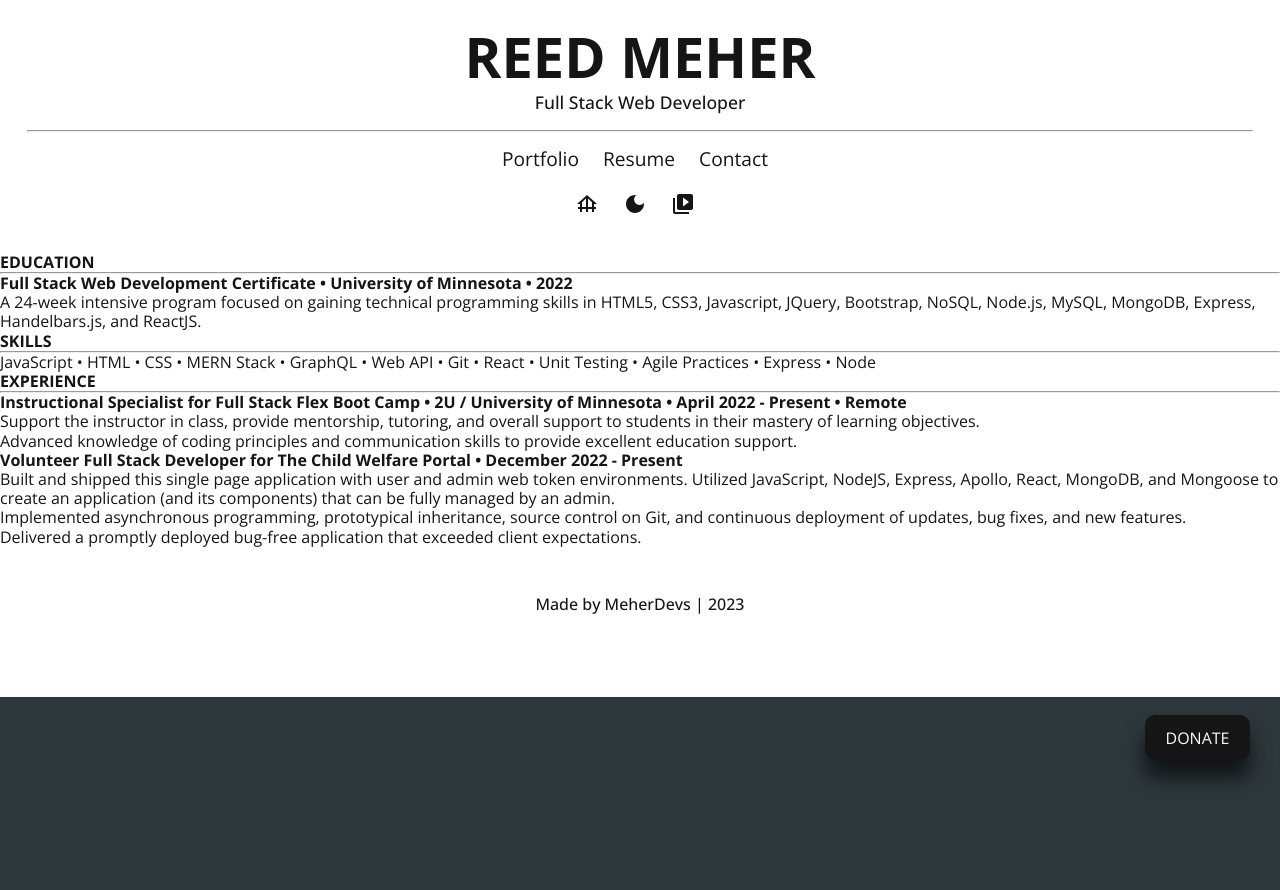
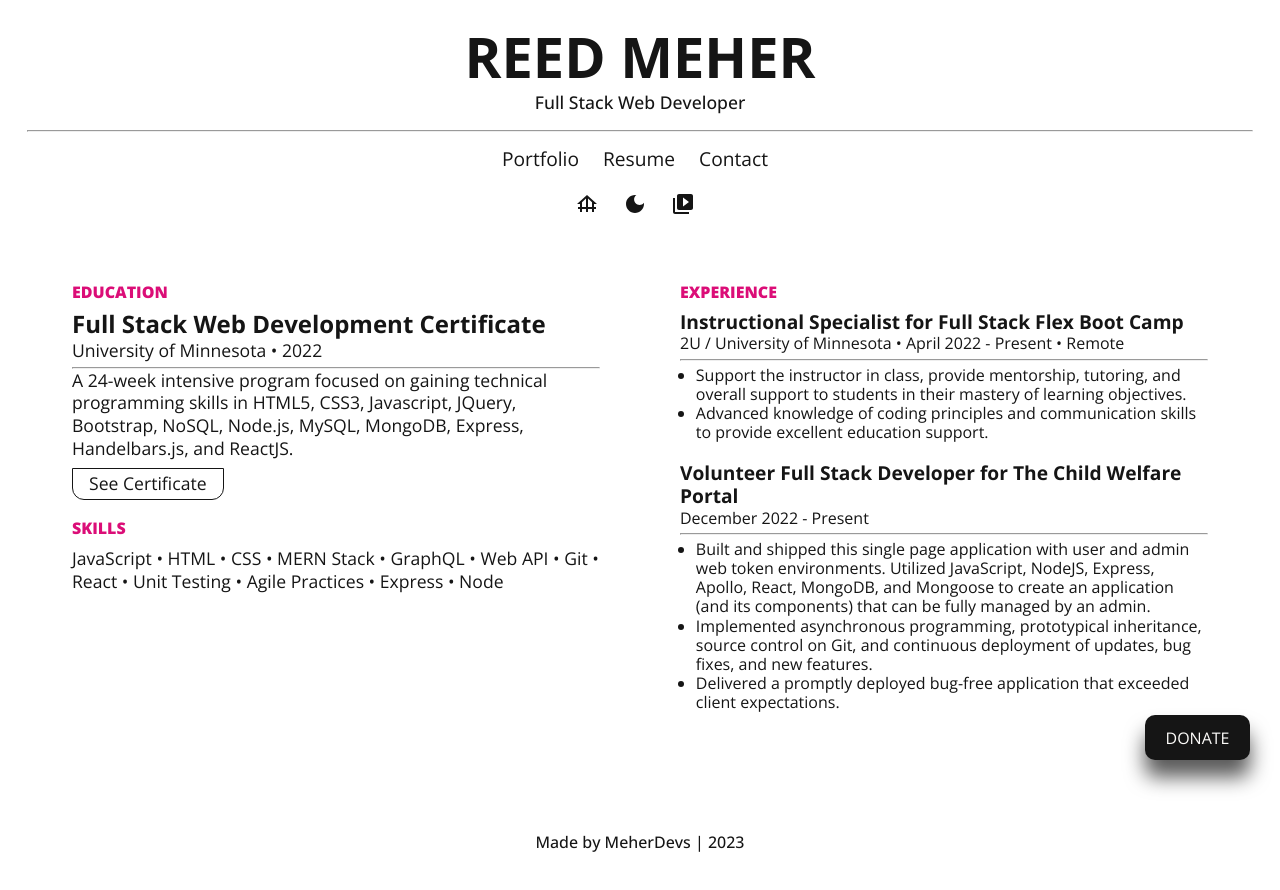
Before and after one commit to archonology/dev-portfolio, a React (Create React App) app: page /#/resume in a window 1280 px wide. Shown: the top 890 px of the page. Before the commit the page ends 800 px from the top, so only its background shows below. Built offline with nearby package versions, Linux system fonts and the light colour scheme.

Commit message:
darkmode updates and color tweaks

```diff
--- a/src/App.js
+++ b/src/App.js
@@ -38,7 +38,7 @@ export default function App() {
                 <>
                   <ul className="iconUl">
                     <a href='/#/home'><li><FoundationIcon /></li></a>
-                    <li onClick={() => { setTheme('dark'); setStyle({ backgroundColor: '#2d373c' }) }}><DarkModeIcon /></li>
+                    <li onClick={() => { setTheme('dark'); setStyle({ backgroundColor: '#2b2e35' }) }}><DarkModeIcon /></li>
                     <a href='/#/home'><li><VideoLibraryIcon /></li></a>
                   </ul>
                 </>) : (<>
--- a/src/css/Style.css
+++ b/src/css/Style.css
@@ -193,7 +193,6 @@ p {
     display: flex;
     text-align: center;
     justify-content: center;
-    font-family: 'Cutive Mono', monospace;
     font-family: 'Open Sans', sans-serif;
     font-size: 110%;
     padding-top: 1.5em;
@@ -335,6 +334,101 @@ q {
     animation: cycle4 25s linear infinite;
 }
 
+/*/////////////////******* RESUME PAGE ********* ///////////// */
+
+.resume-light,
+.resume-dark {
+    display: flex;
+    flex-direction: row;
+    flex-wrap: wrap;
+    margin: 2rem;
+    margin-top: -10px;
+}
+
+.resume-dark {
+    color: var(--paper);
+}
+
+.resume-col {
+    flex-direction: column;
+    flex: 1 0 25%;
+    padding: 2rem;
+    margin: .5rem;
+    /* background-color: var(--primary); */
+}
+
+/* .resume-col1 {
+    flex: 1 0 100%;
+} */
+
+.resume-light h2,
+.resume-dark h2 {
+    font-size: 100%;
+    font-weight: 900;
+    color: rgb(219, 13, 119);
+    margin-bottom: .5rem;
+}
+
+.resume-light h3,
+.resume-dark h3 {
+    font-size: 120%;
+    line-height: 1.2;
+    /* text-align: center; */
+}
+
+.resume-light h4,
+.resume-dark h4 {
+    /* text-align: center; */
+    font-weight: 400;
+    line-height: 1.3;
+    font-size: 100%;
+    margin-bottom: .3rem;
+}
+
+.resume-light p,
+.resume-dark p {
+    /* text-align: center; */
+    line-height: 1.3;
+}
+
+.resume-light ul,
+.resume-dark ul {
+    list-style: disc;
+    margin-left: 3%;
+    margin-top: .3rem;
+}
+
+.featured-light h3,
+.featured-dark h3 {
+    font-size: 150%;
+}
+
+.featured-light h4,
+.featured-light p,
+.featured-dark h4,
+.featured-dark p {
+    font-size: 110%;
+}
+
+.featured-light .proj-links,
+.featured-dark .proj-links {
+    margin-top: -10px;
+    justify-content: flex-start;
+}
+
+.featured-dark .proj-links a {
+    border: 1px solid var(--paper);
+    color: var(--paper);
+
+}
+
+.featured-dark h4,
+.featured-dark p {
+    color: var(--paper);
+}
+
+/* *************:::::::::::::::************ PSEUDO *************::::::::::************************ */
+
 nav ul a li:hover {
     transform: scale(105%);
 }
@@ -349,7 +443,7 @@ nav ul a li:hover {
 .links a:hover {
     /* color: var(--secondary); */
     background-color: var(--primary);
-    color: var(--ink);
+    color: var(--paper);
     padding: .3rem;
     font-weight: 700;
 }
@@ -357,6 +451,7 @@ nav ul a li:hover {
 .proj1 .link2 a:hover,
 .proj2 .link2 a:hover {
     background-color: var(--secondary);
+    color: var(--paper);
 }
 
 .donate-button:hover {
@@ -379,7 +474,7 @@ nav ul a li:hover {
 .proj-links a:hover,
 .proj-links a:focus,
 .proj-links a:active {
-    color: var(--ink);
+    color: var(--paper);
     background-color: var(--secondary);
     box-shadow: 0 5px 10px var(--graphite100);
 }
@@ -388,13 +483,13 @@ nav ul a li:hover {
 .proj-links a+a:focus,
 .proj-links a+a:active {
     background-color: var(--primary);
-    color: var(--ink);
+    color: var(--paper);
 }
 
 /******************* DARKMODE ******************/
 .dark,
 .dark-qoute-slider {
-    background-color: var(--nightSky);
+    background-color: var(--deepOcean);
 }
 
 
@@ -419,8 +514,9 @@ nav ul a li:hover {
 }
 
 .dark .links a:hover,
-.dark .proj-links a:hover {
-    color: var(--ink);
+.dark .proj-links a:hover,
+.featured-dark .proj-links a:hover {
+    color: var(--paper);
     box-shadow: 0 12px 20px black;
 }
 
@@ -515,11 +611,11 @@ footer .dark {
         box-shadow: 0 0 18px rgba(0, 0, 0, 0.368);
     }
 
-   .dark .home-container-content,
-   .dark .container-content,
-   .dark .cc2 {
-       background-color: var(--nightSky);
-   }
+    .dark .home-container-content,
+    .dark .container-content,
+    .dark .cc2 {
+        background-color: var(--deepOcean);
+    }
 
     .proj-columns {
         flex: 1 0 50%;
@@ -618,7 +714,7 @@ footer .dark {
     .dark .home-container-content,
     .dark .container-content,
     .dark .cc2 {
-        background-color: var(--nightSky);
+        background-color: var(--deepOcean);
     }
 
     .home-container-content p,
@@ -650,10 +746,11 @@ footer .dark {
     }
 
     .portfolio-container {
-            background-size: 290%;
+        background-size: 290%;
     }
 
-     .container-content, .cc2 {
+    .container-content,
+    .cc2 {
         min-height: 740px;
     }
 }
--- a/src/css/Variables.css
+++ b/src/css/Variables.css
@@ -2,15 +2,17 @@
     --ink: rgb(21, 21, 21);
     --paper: rgb(253, 252, 250);
     /* --primary: rgb(252, 224, 100); */
-    --primary: rgb(217, 216, 215);
+    --primary: rgb(235, 6, 120);
+    /* --primary: rgb(189, 3, 96); */
     --secondary: rgb(245, 157, 195);
-    --secondary: rgb(240, 189, 212);
+    --secondary: hwb(190 9% 52%);
     --graphite100: rgba(217, 218, 218, 0.863);
     --graphite200: rgb(157, 158, 158);
     --graphite300: rgb(110, 110, 110);
     --graphite400: rgb(80, 80, 79);
     --graphite500: rgb(63, 62, 62);
     --deepOcean: #2d373c;
+    --deepOcean: #2b2e35;
     --nightSky: #1c232d;
     --deepAccent: rgb(252, 161, 5);
 }
--- a/src/pages/Resume.js
+++ b/src/pages/Resume.js
@@ -1,29 +1,50 @@
 import React from "react";
 
-const Resume = () => {
+const Resume = (theme) => {
+    const containerStyle = "resume-" + theme.theme;
+    const containerStyle2 = "featured-" + theme.theme;
     return (
-        <>
+        <section className={containerStyle}>
+            <div className="resume-col resume-col1">
                 <h2>EDUCATION</h2>
+                <div className={containerStyle2}>
+                    <h3>Full Stack Web Development Certificate</h3>
+                    <h4>University of Minnesota • 2022</h4>
                     <hr />
-            <h3>Full Stack Web Development Certificate • University of Minnesota • 2022 </h3>
                     <p>A 24-week intensive program focused on gaining technical programming skills in HTML5, CSS3, Javascript, JQuery, Bootstrap, NoSQL, Node.js, MySQL, MongoDB, Express, Handelbars.js, and ReactJS. </p>
+                    <div className="proj-links">
+                        <a href="https://www.credly.com/badges/38a79ed6-ec04-410f-9ba1-f54002812bf5/public_url" target={'_blank'} rel={'nonreferrer'}>See Certificate</a>
+                    </div>
+
+                <br />
                 <h2>SKILLS</h2>
+                    <p>JavaScript • HTML • CSS • MERN Stack • GraphQL • Web API • Git • React • Unit Testing • Agile Practices • Express • Node </p>
+                </div>
+            </div>
+            {/* <div className="resume-col resume-col2">
+                <h2>SKILLS</h2>
+                <p>JavaScript • HTML • CSS • MERN Stack • GraphQL • Web API • Git • React • Unit Testing • Agile Practices • Express • Node </p>
+            </div> */}
+            <div className="resume-col resume-col2">
+                <h2>EXPERIENCE</h2>
+                <h3>Instructional Specialist for Full Stack Flex Boot Camp</h3>
+                <h4>2U / University of Minnesota • April 2022 - Present • Remote</h4>
                 <hr />
-            <p>JavaScript • HTML • CSS • MERN Stack • GraphQL • Web API • Git • React • Unit Testing • Agile Practices • Express • Node </p>
-            <h2>EXPERIENCE</h2>
-            <hr />
-            <h3>Instructional Specialist for Full Stack Flex Boot Camp • 2U / University of Minnesota • April 2022 - Present • Remote</h3>
                 <ul>
                     <li>Support the instructor in class, provide mentorship, tutoring, and overall support to students in their mastery of learning objectives.</li>
                     <li>Advanced knowledge of coding principles and communication skills to provide excellent education support.</li>
                 </ul>
-            <h3>Volunteer Full Stack Developer for The Child Welfare Portal • December 2022 - Present</h3>
+                <br />
+                <h3>Volunteer Full Stack Developer for The Child Welfare Portal</h3>
+                <h4>December 2022 - Present</h4>
+                <hr />
                 <ul>
                     <li>Built and shipped this single page application with user and admin web token environments. Utilized JavaScript, NodeJS, Express, Apollo, React, MongoDB, and Mongoose to create an application (and its components) that can be fully managed by an admin.</li>
                     <li>Implemented asynchronous programming,  prototypical inheritance, source control on Git, and continuous deployment of updates, bug fixes, and new features.</li>
                     <li>Delivered a promptly deployed bug-free application that exceeded client expectations.</li>
                 </ul>
-        </>
+            </div>
+        </section>
     )
 }
 
```
Lines whose indentation alone changed are shown as unchanged.
